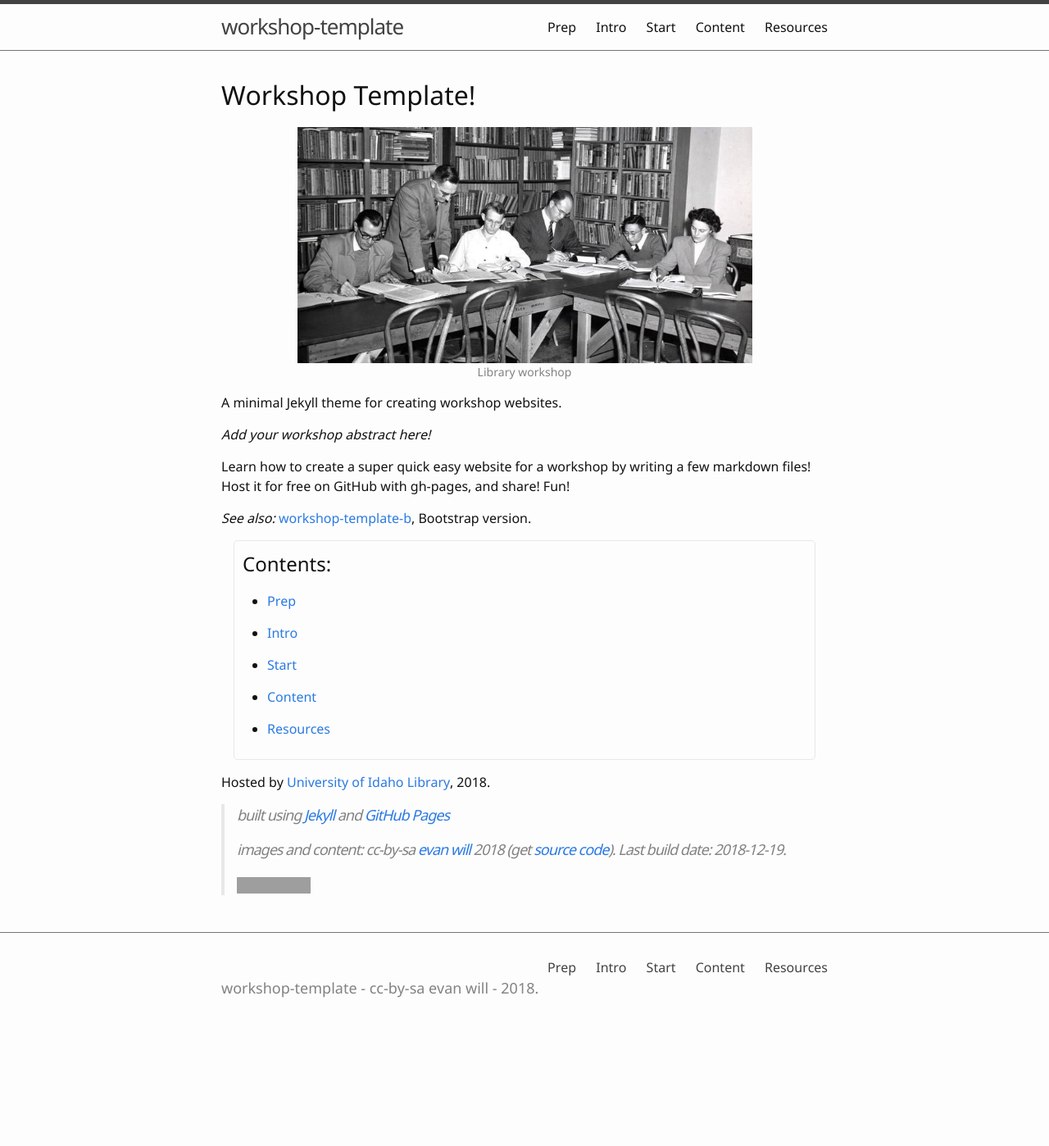
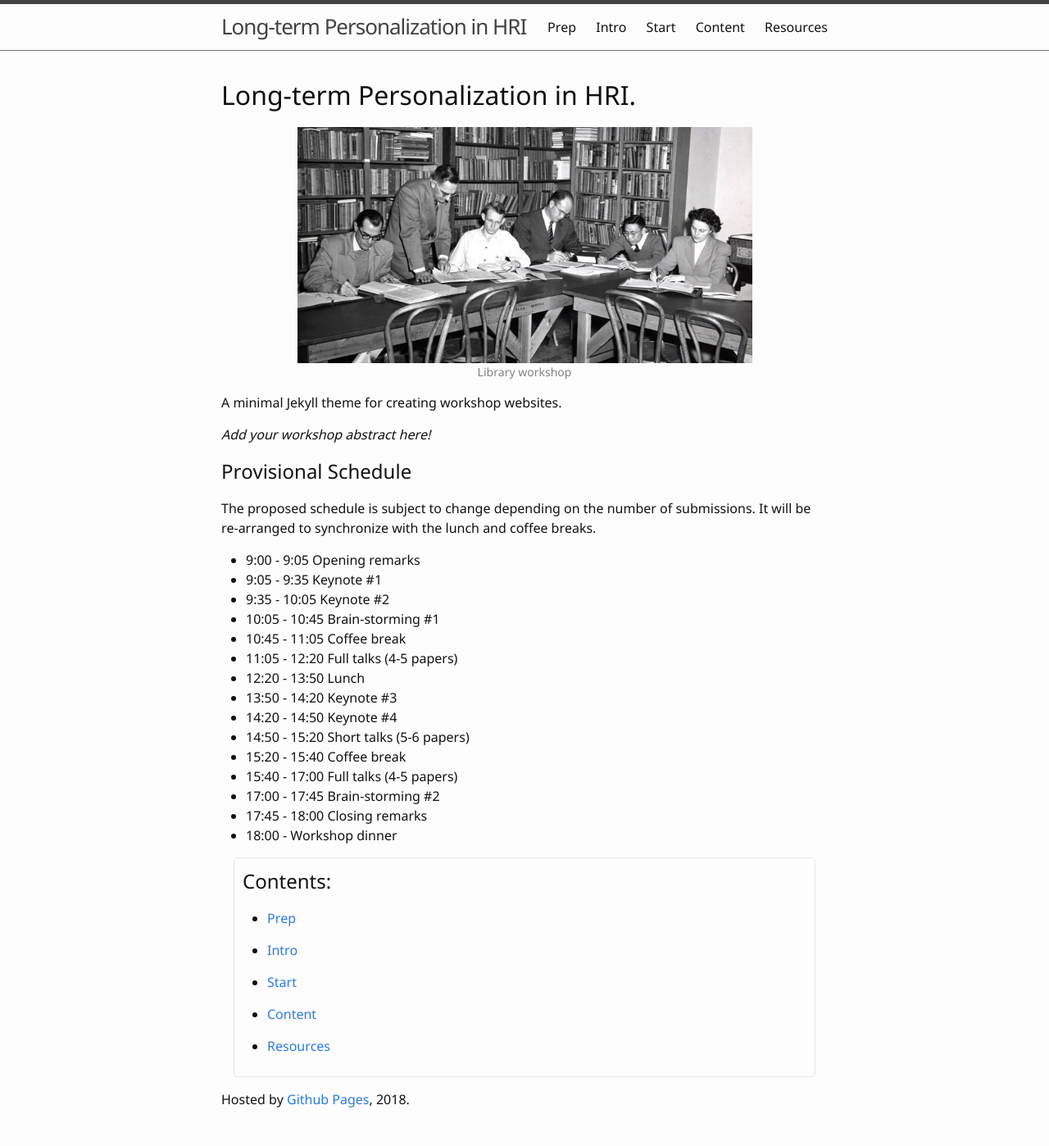
Before and after one commit to mcstaffa81/leap_hri_2023.io, a Jekyll site: the page built from index.md, in a window 1280 px wide. Shown: the whole page at 82% size. Built offline with Jekyll 4.4.1, drawn with Linux system fonts in a browser that asks for light colours; before the commit the page ends 1264 px from its top, so only the background shows below that; grey boxes are pictures that could not be loaded.

Commit message:
started adding content: schedule, names, etc.

```diff
--- a/_config.yml
+++ b/_config.yml
@@ -8,26 +8,23 @@
 
 # Site settings
 # title appears in the header
-title: workshop-template
-# description and keywords for meta tags
-description: "Create an OER workshop website quick and easy!"
-keywords: "workshops, OER, Open Education, websites, gh-pages, jekyll"
+title: "Long-term Personalization in HRI"
+
 
 # author settings for cc-by, appears in the footer
-author: evan will
+author: HRI
 pub_year: 2018
-github_username: evanwill
 
 # add the full url for the github repository
-repo: "https://github.com/evanwill/workshop-template"
+repo: "https://github.com/LongTermPersonalizationHRI/LongTermPersonalizationHRI"
 
 # site urls
 # add the url for the domain,
 # on gh-pages follow the pattern: https://username.github.io
-url: https://evanwill.github.io
+url: https://LongTermPersonalizationHRI.github.io
 # add subsection of the domain,
 # on gh-pages this is a / followed by the name of the repository
-baseurl: /workshop-template
+baseurl: /LongTermPersonalizationHRI
 
 # add google analytics if desired (optional)
 # if blank, it will be ignored
--- a/_includes/footer.html
+++ b/_includes/footer.html
@@ -1,4 +1,4 @@
-<footer class="site-footer">
+<!-- <footer class="site-footer">
   <div class="wrapper">
     <div class="footer-col-wrapper" >
     <div class="footer-nav">
@@ -12,3 +12,4 @@
       <h2 class="footer-heading"><a href="{{ '/' | absolute_url }}">{{ site.title | escape }}</a> - <a href="https://creativecommons.org/licenses/by-sa/4.0/">cc-by-sa</a> <a href="https://github.com/{{ site.github_username }}">{{ site.author }}</a> - {{ site.pub_year }}.</h2>
   </div>
 </footer>
+-->
--- a/index.md
+++ b/index.md
@@ -2,7 +2,8 @@
 title: Home
 ---
 
-# Workshop Template!
+# Long-term Personalization in HRI.
+
 
 {% include figure.html img="uidaho-workshop.jpg" alt="intro image here" caption="Library workshop" width="75%" %}
 
@@ -10,11 +11,26 @@ A minimal Jekyll theme for creating workshop websites.
 
 *Add your workshop abstract here!*
 
-Learn how to create a super quick easy website for a workshop by writing a few markdown files!
-Host it for free on GitHub with gh-pages, and share!
-Fun!
+## Provisional Schedule
 
-*See also:* [workshop-template-b](https://evanwill.github.io/workshop-template-b/), Bootstrap version.
+The proposed schedule is subject to change depending on the number of submissions. It will be
+re-arranged to synchronize with the lunch and coffee breaks.
+
+- 9:00 - 9:05 Opening remarks
+- 9:05 - 9:35 Keynote #1
+- 9:35 - 10:05 Keynote #2
+- 10:05 - 10:45 Brain-storming #1
+- 10:45 - 11:05 Coffee break
+- 11:05 - 12:20 Full talks (4-5 papers)
+- 12:20 - 13:50 Lunch
+- 13:50 - 14:20 Keynote #3
+- 14:20 - 14:50 Keynote #4
+- 14:50 - 15:20 Short talks (5-6 papers)
+- 15:20 - 15:40 Coffee break
+- 15:40 - 17:00 Full talks (4-5 papers)
+- 17:00 - 17:45 Brain-storming #2
+- 17:45 - 18:00 Closing remarks
+- 18:00 - Workshop dinner
 
 <div class="toc" markdown="1">
 ## Contents:
@@ -24,11 +40,4 @@ Fun!
 {% endfor %}
 </div>
 
-Hosted by [University of Idaho Library](http://www.lib.uidaho.edu/), {{ site.pub_year }}.
-
-> built using [Jekyll](https://jekyllrb.com/) and [GitHub Pages](https://pages.github.com/)
->
-> images and content: cc-by-sa <a href="https://github.com/{{ site.github_username }}">{{ site.author }}</a> {{ site.pub_year}} (get [source code]({{ site.repo }})).
-> Last build date: {{ site.time | date: "%Y-%m-%d" }}.
->
-> <a href="http://creativecommons.org/licenses/by-sa/4.0/" rel="license"><img style="border-width: 0;" src="https://i.creativecommons.org/l/by-sa/4.0/88x31.png" alt="Creative Commons License" /></a>
+Hosted by [Github Pages](https://pages.github.com/), {{ site.pub_year }}.
```
